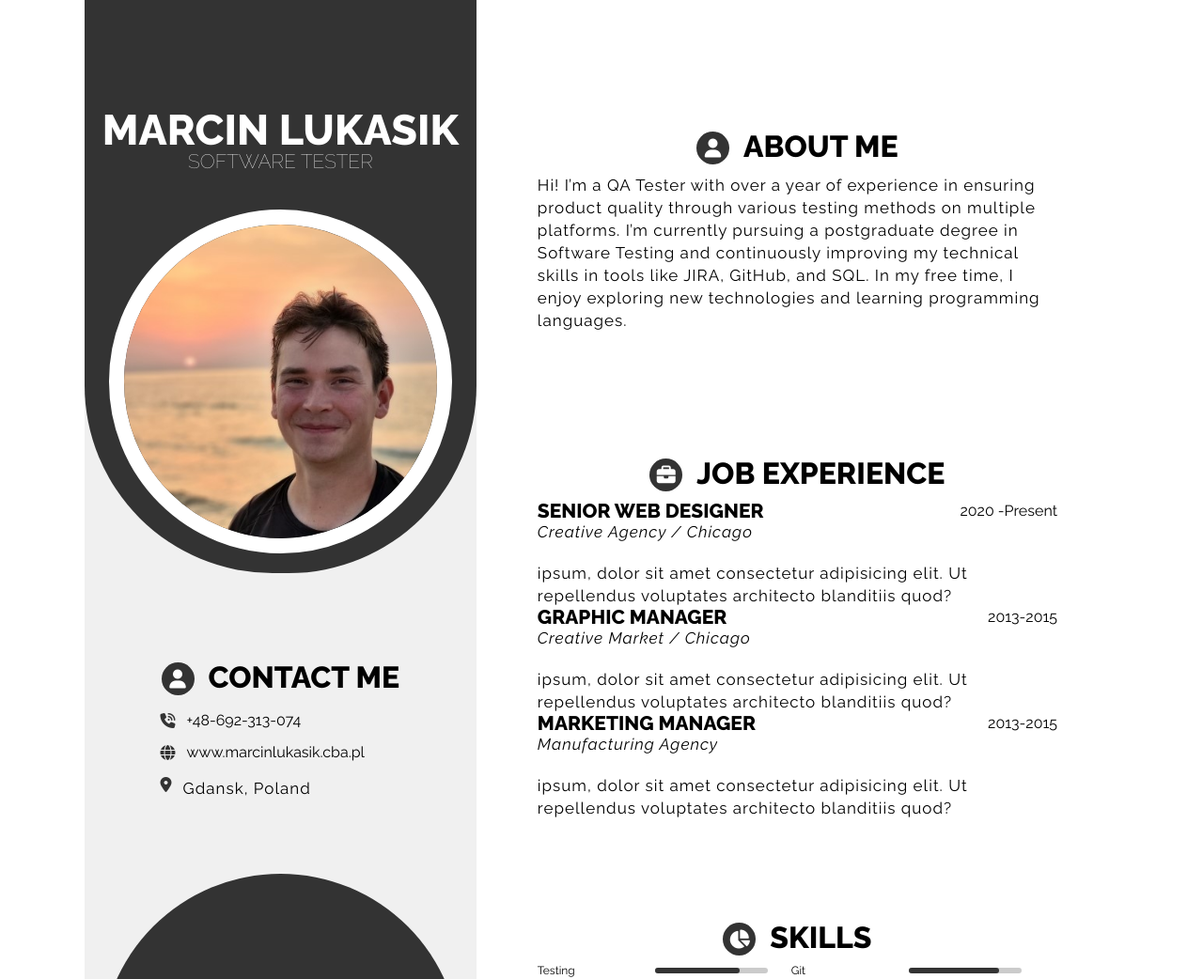
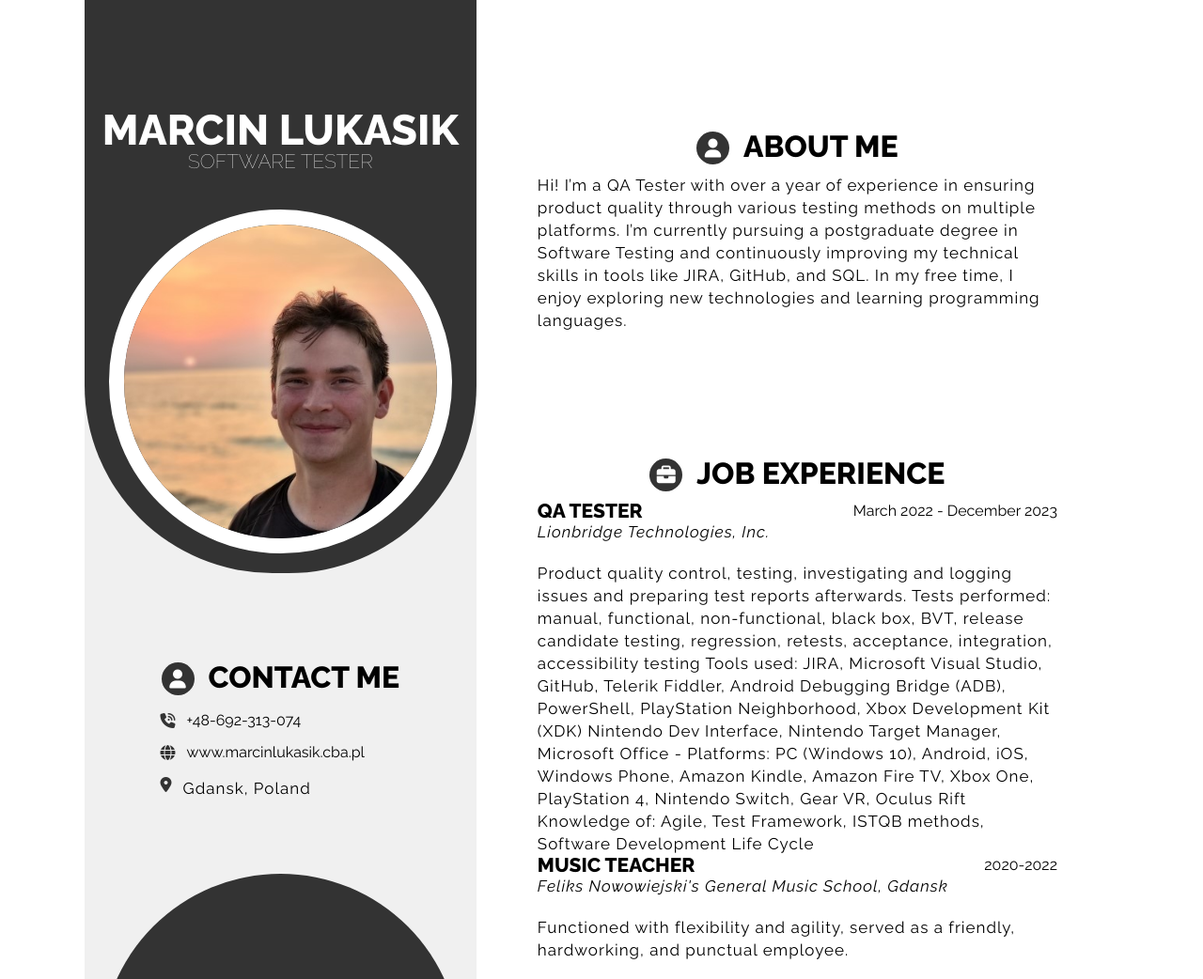
Before and after one commit to Cytrynio/CV, a website: page index.html in a window 1280 px wide. Shown: the top 1042 px of the page at 94% size. Drawn offline with nearby package versions, Linux system fonts and the light colour scheme.

Commit message:
kolejne poprawki

```diff
--- a/index.html
+++ b/index.html
@@ -118,27 +118,35 @@
                         <h2 class="section_title"><i class="icon fa-solid fa-briefcase navy_bg circle white_text"></i>Job Experience</h2>
                             <div class="experience_item">
                                     <div class="row">
-                                        <h3 class="title">Senior Web Designer</h3>
-                                        <span class="span date">2020 -Present</span>
+                                        <h3 class="title">QA Tester</h3>
+                                        <span class="span date"> March 2022 - December 2023</span>
                                     </div>
-                                        <p class="workplace">Creative Agency / Chicago</p>
-                                        <p class="description"><p>ipsum, dolor sit amet consectetur adipisicing elit. Ut repellendus voluptates architecto blanditiis quod?</p>
+                                        <p class="workplace">Lionbridge Technologies, Inc.</p>
+                                        <p class="description"><p>Product quality control, testing, investigating and logging issues and
+                                            preparing test reports afterwards.
+                                            Tests performed: manual, functional, non-functional, black box, BVT,
+                                            release candidate testing, regression, retests, acceptance,
+                                            integration, accessibility testing
+                                            Tools used: JIRA, Microsoft Visual Studio, GitHub, Telerik Fiddler, Android
+                                            Debugging Bridge (ADB), PowerShell, PlayStation Neighborhood, Xbox
+                                            Development Kit (XDK) Nintendo Dev Interface, Nintendo Target
+                                            Manager, Microsoft Office - Platforms: PC (Windows 10), Android, iOS,
+                                            Windows Phone, Amazon Kindle, Amazon Fire TV, Xbox One,
+                                            PlayStation 4, Nintendo Switch, Gear VR, Oculus Rift
+                                            Knowledge of: Agile, Test Framework, ISTQB methods, Software
+                                            Development Life Cycle
+                                            </p>
                             </div>
                             <div class="experience_item">
                                         <div class="row">
-                                            <h3 class="title">Graphic Manager</h3>
-                                            <span class="span date">2013-2015</span>
+                                            <h3 class="title">Music Teacher</h3>
+                                            <span class="span date">2020-2022</span>
                                         </div>
-                                        <p class="workplace">Creative Market / Chicago</p>
-                                        <p class="description"><p>ipsum, dolor sit amet consectetur adipisicing elit. Ut repellendus voluptates architecto blanditiis quod?</p>
-                            </div>
-                            <div class="experience_item">
-                                <div class="row">
-                                    <h3 class="title">Marketing Manager</h3>
-                                        <span class="span date">2013-2015</span>
-                                        </div>
-                                            <p class="workplace">Manufacturing Agency</p>
-                                            <p class="description"><p>ipsum, dolor sit amet consectetur adipisicing elit. Ut repellendus voluptates architecto blanditiis quod?</p>
+                                        <p class="workplace">Feliks Nowowiejski's General Music School, Gdansk
+                                        </p>
+                                        <p class="description"><p>Functioned with flexibility and agility, served as a friendly,
+                                            hardworking, and punctual employee.
+                                            </p>
                             </div>
 
                     </div>
@@ -147,7 +155,7 @@
                             <h2 class="section_title"><i class="icon fa-solid fa-chart-pie navy_bg circle white_text"></i>Skills</h2>
                             <div class="wrapper row">
                                 <div class="skill_item row">
-                                    <span class="skill_name">Testing</span>
+                                    <span class="skill_name">ISTQB</span>
                                     <span class="skill_progress photoshop"></span>
                                 </div>
                                 <div class="skill_item row">
```
